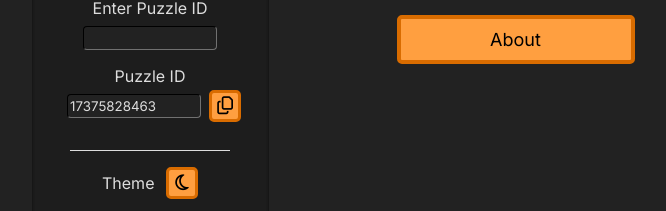
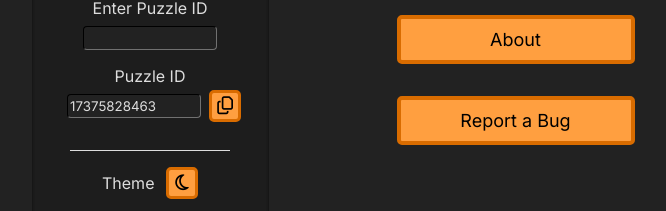
Before and after one commit to samuelikohn/K-Puzz, a React (Vite) app in the folder client/: page / in a window 1280 px wide. Shown: the part 356-567 px from the top of the page, without its empty margins (307-973 px from the left). Built offline with nearby package versions, Linux system fonts and the light colour scheme; no server answers.

Commit message:
Added bug report button; more bug fixes

```diff
--- a/client/src/components/Results.jsx
+++ b/client/src/components/Results.jsx
@@ -17,7 +17,7 @@ export default function Results(props) {
             <ScrollArea.Root className="scrollArea">
                 <ScrollArea.Viewport className="viewport">
                     <ScrollArea.Content>
-                        <div className="overlay resultsDiv" onClick={(event) => event.stopPropagation}>
+                        <div className="overlay resultsDiv" onClick={(event) => event.stopPropagation()}>
                             <h2 className="congrats">Congratulations!</h2>
                             <div className="controlBox">
                                 <h4 className="bottomBreak">Final Time: {translateTime(props.finalTime)}</h4>
--- a/client/src/components/RightPanel.jsx
+++ b/client/src/components/RightPanel.jsx
@@ -49,6 +49,9 @@ export default function RightPanel(props) {
                 }
                 <button onClick={() => setHowToPlayPageShown(true)}>How to Play</button>
                 <button onClick={() => setAboutPageShown(true)}>About</button>
+                <a href="https://github.com/samuelikohn/K-Puzz/issues/new" target="_blank" referrerPolicy="no-referrer">
+                    <button>Report a Bug</button>
+                </a>
             </div>
             {
                 checkSelectShown &&
--- a/client/src/styles/Overlay.css
+++ b/client/src/styles/Overlay.css
@@ -77,7 +77,7 @@
 
 .resultsDiv {
     max-width: 22rem;
-    margin-left: 6rem;
+    margin-left: 7rem;
 }
 
 .resultsDiv button {
--- a/client/src/styles/RightPanel.css
+++ b/client/src/styles/RightPanel.css
@@ -3,6 +3,10 @@
     flex-direction: column;
     margin-left: 2rem;
     margin-right: 2rem;
+}
+
+.rightPanel a button{
+    width: 14.875rem;
 }
 
 .checkReveal {
--- a/client/src/utils/tutorialPuzzles.js
+++ b/client/src/utils/tutorialPuzzles.js
@@ -545,7 +545,7 @@ export default [
 			]
 		},
 		width: 3,
-		height: 5
+		height: 2
 	},
 	{
 		puzzle: {
```
Also changed, not shown: client/src/App.jsx (indentation only), 1 other file (tests, documents, lock files or other folders).
